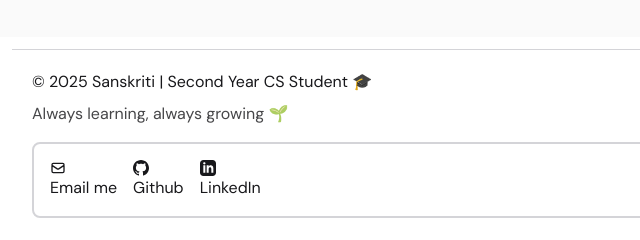
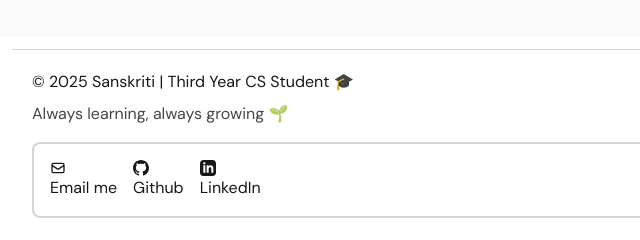
Before and after one commit to Sanskriti029/Portfolio, a website: page index.html in a window 1280 px wide. Shown: the part 7469-7709 px from the top of the page, 0-640 px from the left. Drawn offline with nearby package versions, Linux system fonts and the light colour scheme.

```diff
--- a/index.html
+++ b/index.html
@@ -1032,7 +1032,7 @@ Gained practical skills in crafting smarter prompts to improve AI-generated resp
     </section>
   </main>
   <footer class=" items-center justify-center m-3 p-5 border-t border-zinc-300 dark:border-zinc-700">
-    <p>&copy; 2025 Sanskriti | Second Year CS Student 🎓</p>
+    <p>&copy; 2025 Sanskriti | Third Year CS Student 🎓</p>
         <p style="margin-top: 0.5rem; opacity: 0.8;">Always learning, always growing 🌱</p>
         <div class="flex flex-row gap-4 mt-4 border-2 p-4 rounded-lg border-zinc-300 dark:border-zinc-700">
             <a href="mailto:sanskriti.24bce11025@vitbhopal.ac.in" id="social-link"><span>  <svg class="w-4 h-4" fill="none" viewBox="0 0 24 24" stroke="currentColor" aria-hidden="true"><path stroke-linecap="round" stroke-linejoin="round" stroke-width="2" d="M3 8l7.89 5.26a2 2 0 002.22 0L21 8M5 19h14a2 2 0 002-2V7a2 2 0 00-2-2H5a2 2 0 00-2 2v10a2 2 0 002 2z"/></svg>
```
